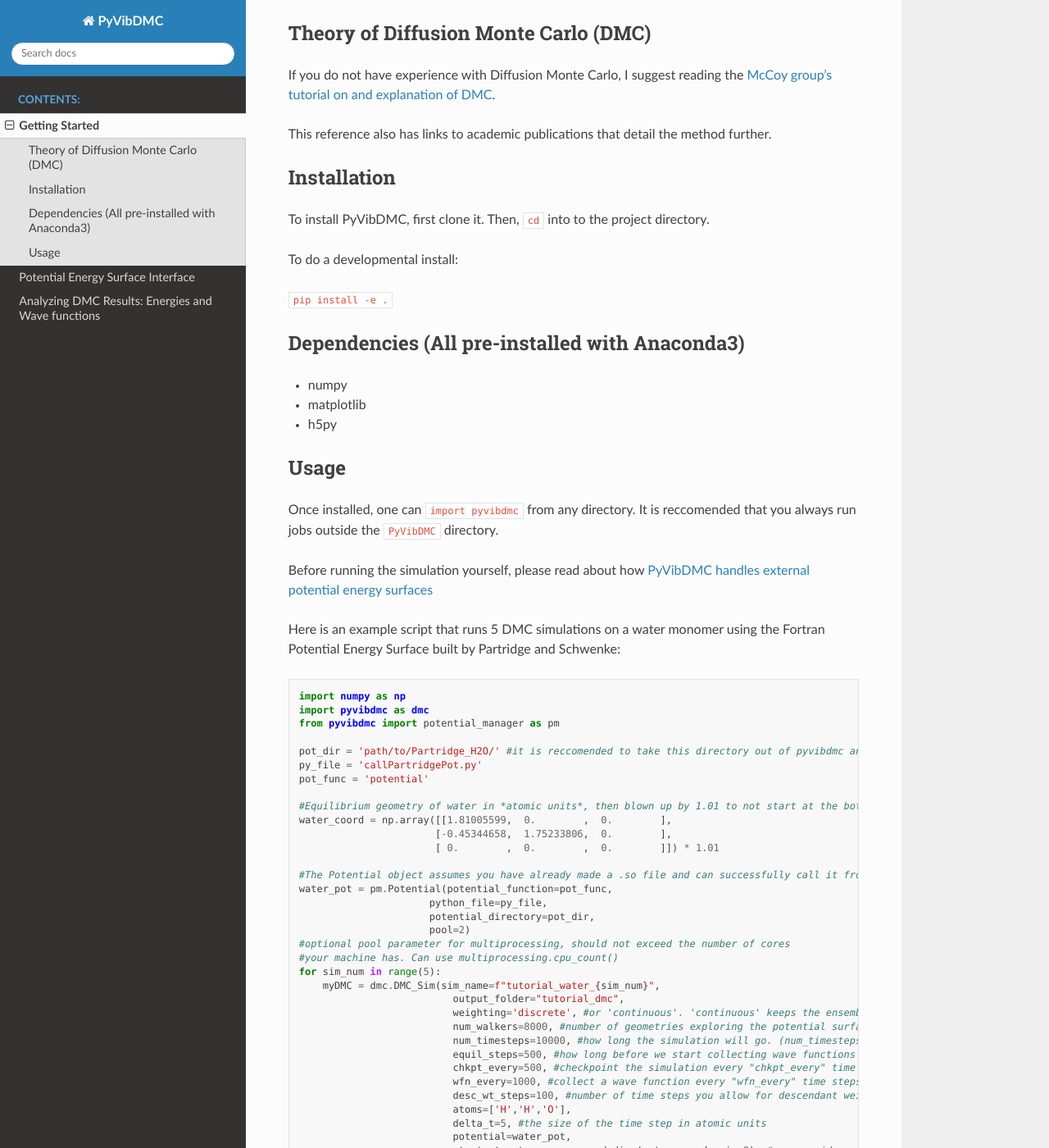
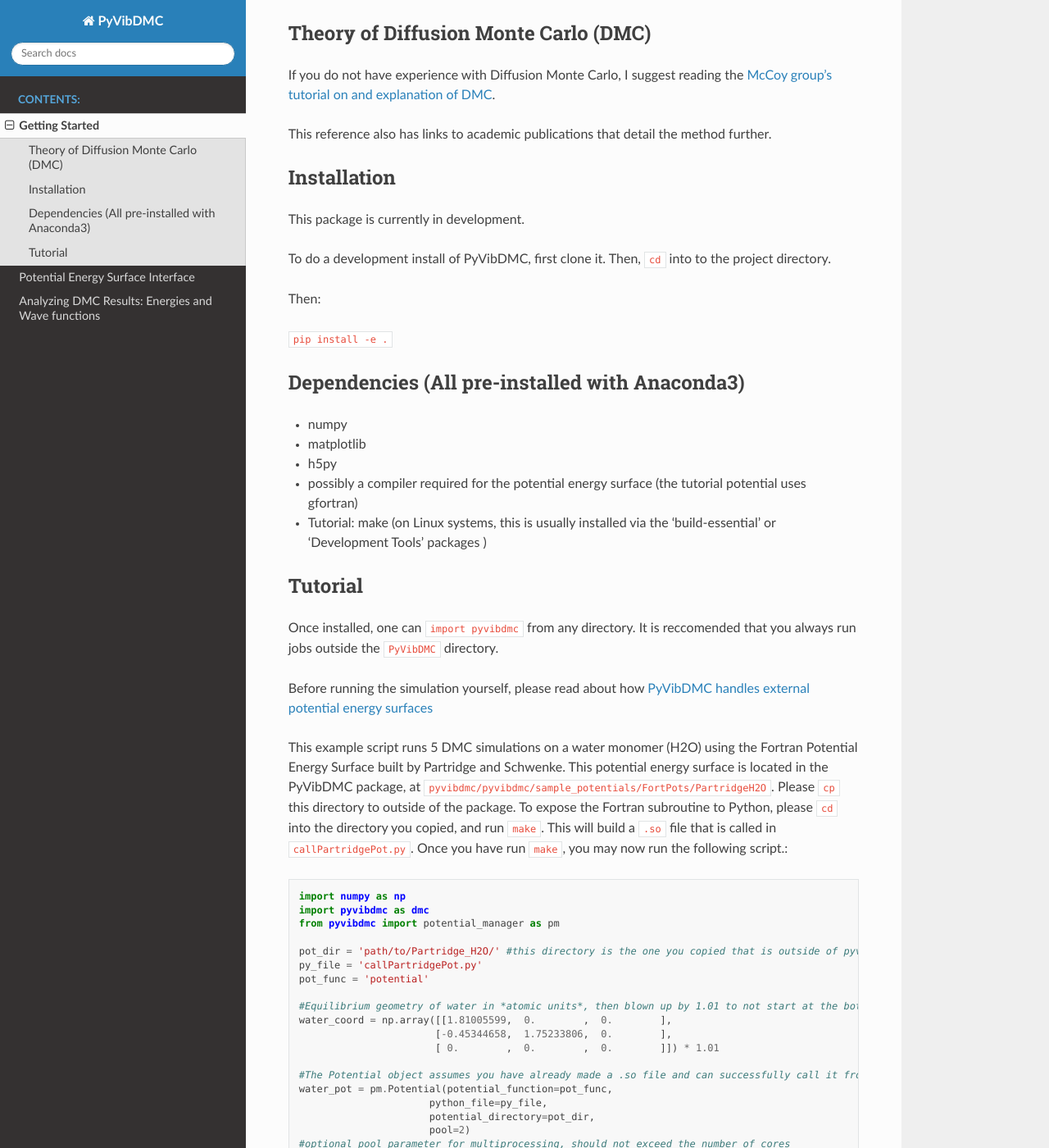
Before and after one commit to rjdirisio/pyvibdmc, a Sphinx documentation site: the page built from docs/getting_started.rst, in a window 1280 px wide and 1400 px high, scrolled down 208 px. Shown: the whole window at 82% size. Built offline with Sphinx 7.4.7 and the Read the Docs theme 2.0.0, drawn with Linux system fonts in a browser that asks for light colours.

Commit message:
Added more explicit tutorial instructions.

```diff
--- a/docs/getting_started.rst
+++ b/docs/getting_started.rst
@@ -13,9 +13,11 @@
 
 Installation
 --------------
-To install PyVibDMC, first clone it. Then, ``cd`` into to the project directory.
+This package is currently in development.
 
-To do a developmental install:
+To do a development install of PyVibDMC, first clone it. Then, ``cd`` into to the project directory.
+
+Then:
 
 ``pip install -e .``
 
@@ -24,21 +26,29 @@
 - numpy
 - matplotlib
 - h5py
+- possibly a compiler required for the potential energy surface (the tutorial potential uses gfortran)
+- Tutorial: make (on Linux systems, this is usually installed via the 'build-essential' or 'Development Tools' packages )
 
-Usage
---------
+Tutorial
+------------------------
 Once installed, one can ``import pyvibdmc`` from any directory. It is reccomended that you always run jobs outside
 the ``PyVibDMC`` directory.
 
-Before running the simulation yourself, please read about how `PyVibDMC handles external potential energy surfaces <https://pyvibdmc.readthedocs.io/en/latest/potentials.html>`_
+Before running the simulation yourself,
+please read about how `PyVibDMC handles external potential energy surfaces <https://pyvibdmc.readthedocs.io/en/latest/potentials.html>`_
 
-Here is an example script that runs 5 DMC simulations on a water monomer using the Fortran Potential Energy Surface built by Partridge and Schwenke::
+This example script runs 5 DMC simulations on a water monomer (H2O)
+using the Fortran Potential Energy Surface built by Partridge and Schwenke.  This potential energy surface is located
+in the PyVibDMC package, at ``pyvibdmc/pyvibdmc/sample_potentials/FortPots/PartridgeH2O``. Please ``cp`` this directory
+to outside of the package.  To expose the Fortran subroutine to Python, please ``cd`` into the directory you copied, and
+run ``make``. This will build a ``.so`` file that is called in ``callPartridgePot.py``. Once you have run ``make``, you
+may now run the following script.::
 
     import numpy as np
     import pyvibdmc as dmc
     from pyvibdmc import potential_manager as pm
 
-    pot_dir = 'path/to/Partridge_H2O/' #it is reccomended to take this directory out of pyvibdmc and place it elsewhere.
+    pot_dir = 'path/to/Partridge_H2O/' #this directory is the one you copied that is outside of pyvibdmc.
     py_file = 'callPartridgePot.py'
     pot_func = 'potential'
 
```
Also changed, not shown: README.md (+4 -0 lines), docs/potentials.rst (+4 -3 lines).
